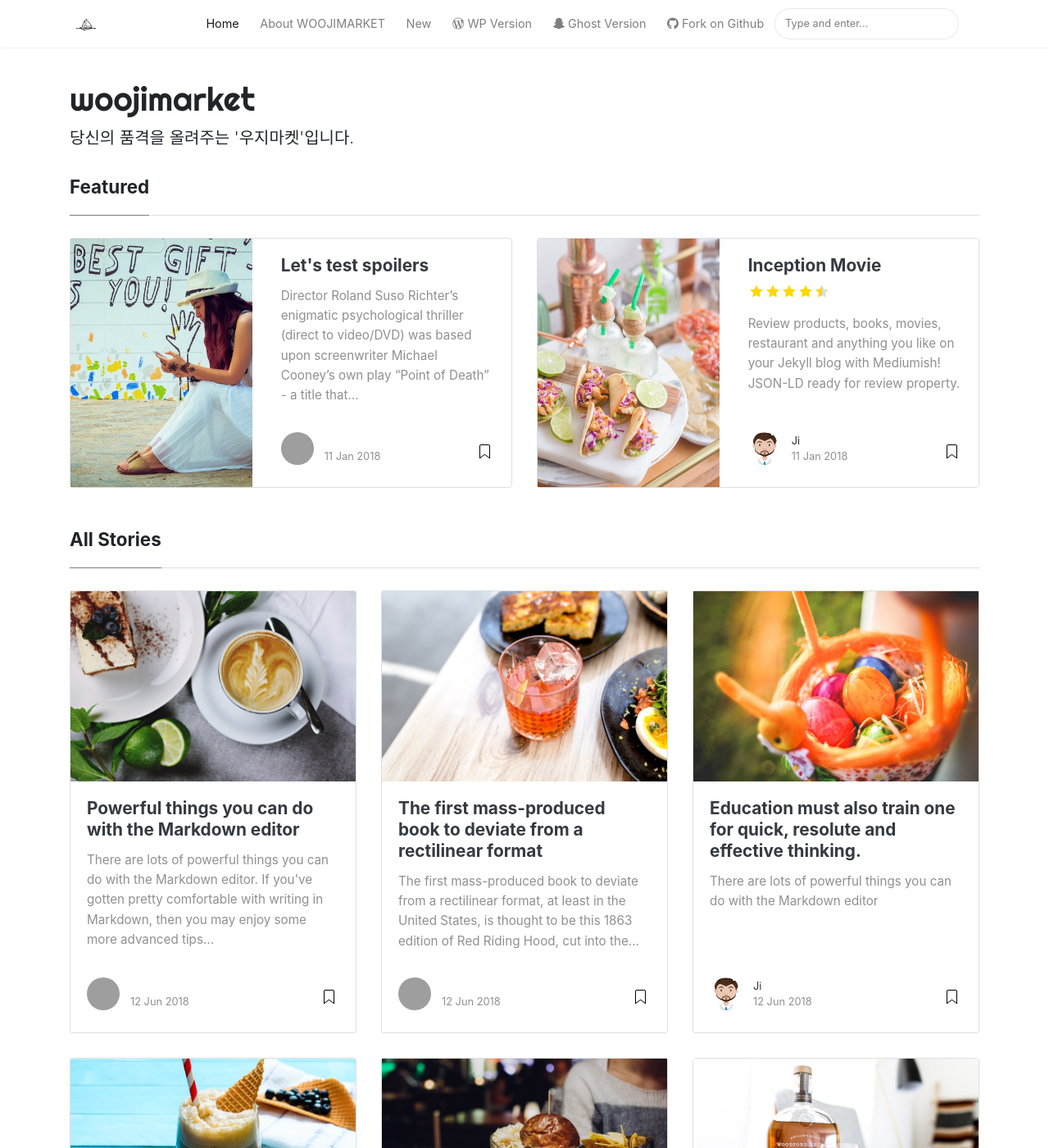
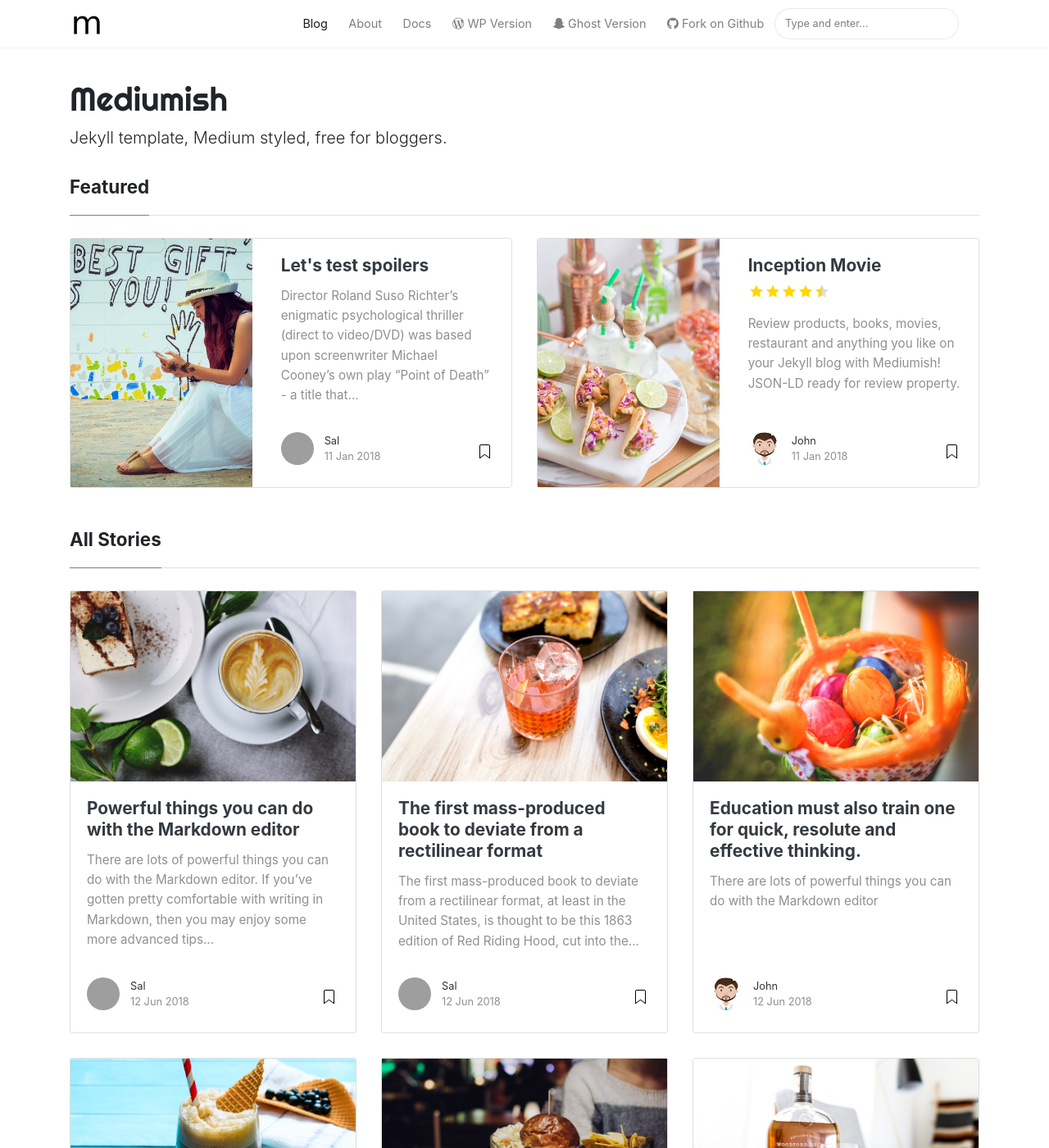
Before and after one commit to 19900630/woojimarket, a Jekyll site: the page built from index.html, in a window 1280 px wide and 1400 px high. Shown: the whole window at 82% size. Built offline with Jekyll 4.4.1, drawn with Linux system fonts in a browser that asks for light colours; nearby versions of some CDN libraries; the list of posts is cut into pages by our own code; some of the changed text lies outside the part shown; grey boxes are pictures that could not be loaded.

Commit message:
New Update

```diff
--- a/_config.yml
+++ b/_config.yml
@@ -1,35 +1,35 @@
 # Site
-name: "woojimarket"
-title: "woojimarket"
-description: "당신의 품격을 올려주는 '우지마켓'입니다."
+name: "Mediumish"
+title: "Mediumish"
+description: "Jekyll template, Medium styled, free for bloggers."
 logo: 'assets/images/logo.png'
 favicon: 'assets/images/logo.png'
-baseurl: /woojimarket
-google_analytics: 'UA-157553034-1'
-disqus: 'woojimarket'  # 페북, 트위터 아이디?
-mailchimp-list: 'https://wowthemes.us11.list-manage.com/subscribe/post?u=8aeb20a530e124561927d3bd8&amp;id=8c3d2d214b'  # 여기는 어떤 주소?
+baseurl: /mediumish-theme-jekyll
+google_analytics: 'UA-46278016-1'
+disqus: 'demowebsite'
+mailchimp-list: 'https://wowthemes.us11.list-manage.com/subscribe/post?u=8aeb20a530e124561927d3bd8&amp;id=8c3d2d214b'
 include: ["_pages"]
 permalink: /:title/
 
 # Authors
 authors:
-  Woo:
-    name: Woo
-    display_name: Woo
+  sal:
+    name: Sal
+    display_name: Sal
     gravatar: e56154546cf4be74e393c62d1ae9f9d4
-    email: woojimarket@gmail.com
-    web:
-    facebook: https://www.facebook.com/woojimarket
-    description: "Author of Woojimarket"
+    email: wowthemesnet@gmail.com
+    web: https://www.wowthemes.net
+    twitter: https://twitter.com/wowthemesnet
+    description: "Author of Mediumish, a Bootstrap Medium styled template available for WordPress, HTML, Ghost and Jekyll. You are currently previewing Jekyll template demo."
   john:
-    name: Ji
-    display_name: Ji
+    name: John
+    display_name: John
     avatar: 'assets/images/avatar.png'
     gravatar: b1cc14991db7a456fcd761680bbc8f81
-    email: woojidream@gmail.com
-    web:
-    facebook: https://www.facebook.com/woojimarket
-    description: "Author of Woojimarket"
+    email: wowthemesnet@gmail.com
+    web: https://www.wowthemes.net
+    twitter: https://twitter.com/wowthemesnet
+    description: "This is the author box. Write a short description of the author here. You are currently previewing Mediumish demo, a Jekyll template compatible with Github pages."
 
 # Plugins
 plugins:
--- a/_layouts/default.html
+++ b/_layouts/default.html
@@ -68,15 +68,15 @@ ga('send', 'pageview');
                 {% else %}
                 <li class="nav-item">
                 {% endif %}
-                <a class="nav-link" href="{{ site.baseurl }}/index.html">Home</a>
+                <a class="nav-link" href="{{ site.baseurl }}/index.html">Blog</a>
                 </li>
 
                 <li class="nav-item">
-                <a class="nav-link" href="{{ site.baseurl }}/about">About WOOJIMARKET</a>
+                <a class="nav-link" href="{{ site.baseurl }}/about">About</a>
                 </li>
 
                 <li class="nav-item">
-                <a target="_blank" class="nav-link" href="{{ site.baseurl }}/New">New</a>
+                <a target="_blank" class="nav-link" href="https://bootstrapstarter.com/bootstrap-templates/template-mediumish-bootstrap-jekyll/"> Docs</a>
                 </li>
 
                 <li class="nav-item">
```
Also changed, not shown: assets/images/log.png, assets/images/logo.png.
